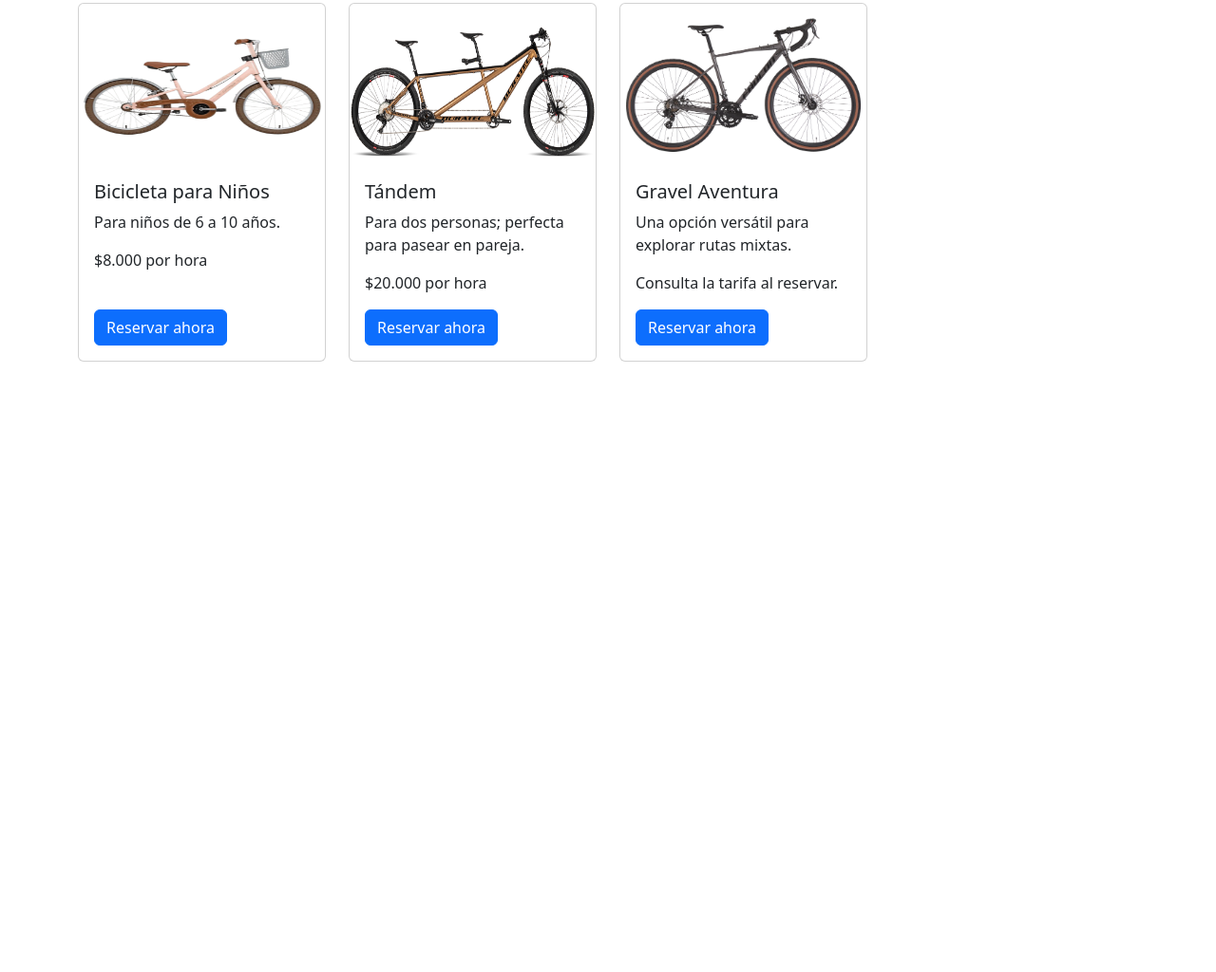
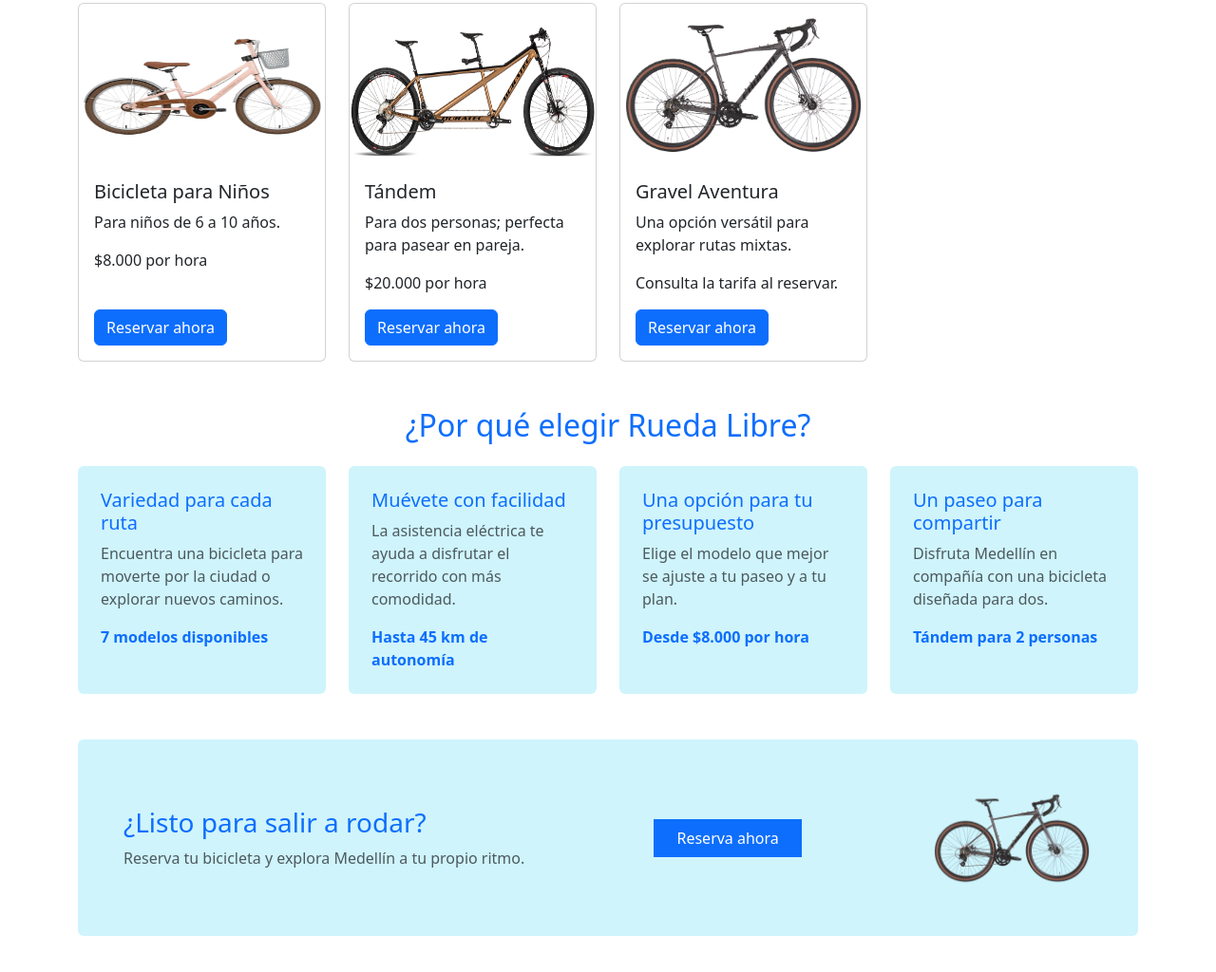
Before and after one commit to lumine909/rueda-libre, a plain HTML site: page pruebas/catalogo-bootstrap.html in a window 1280 px wide. Shown: the part 567-1591 px from the top of the page at 95% size. Before the commit the page ends 996 px from the top, so only its background shows below. Drawn offline with nearby package versions, Linux system fonts and the light colour scheme.

Commit message:
v1.5 boostrap avance

```diff
--- a/pruebas/catalogo-bootstrap.html
+++ b/pruebas/catalogo-bootstrap.html
@@ -96,6 +96,55 @@
           </div>
         </article>
       </section>
+
+      <section class="mt-5" aria-labelledby="beneficios-titulo">
+        <h2 id="beneficios-titulo" class="h2 text-center text-primary mb-4">¿Por qué elegir Rueda Libre?</h2>
+        <div class="row row-cols-1 row-cols-sm-2 row-cols-lg-4 g-4">
+          <article class="col">
+            <div class="h-100 rounded bg-info-subtle p-4">
+              <h3 class="h5 text-primary mb-2">Variedad para cada ruta</h3>
+              <p class="text-body-secondary mb-3">Encuentra una bicicleta para moverte por la ciudad o explorar nuevos caminos.</p>
+              <p class="text-primary fw-bold mb-0">7 modelos disponibles</p>
+            </div>
+          </article>
+          <article class="col">
+            <div class="h-100 rounded bg-info-subtle p-4">
+              <h3 class="h5 text-primary mb-2">Muévete con facilidad</h3>
+              <p class="text-body-secondary mb-3">La asistencia eléctrica te ayuda a disfrutar el recorrido con más comodidad.</p>
+              <p class="text-primary fw-bold mb-0">Hasta 45 km de autonomía</p>
+            </div>
+          </article>
+          <article class="col">
+            <div class="h-100 rounded bg-info-subtle p-4">
+              <h3 class="h5 text-primary mb-2">Una opción para tu presupuesto</h3>
+              <p class="text-body-secondary mb-3">Elige el modelo que mejor se ajuste a tu paseo y a tu plan.</p>
+              <p class="text-primary fw-bold mb-0">Desde $8.000 por hora</p>
+            </div>
+          </article>
+          <article class="col">
+            <div class="h-100 rounded bg-info-subtle p-4">
+              <h3 class="h5 text-primary mb-2">Un paseo para compartir</h3>
+              <p class="text-body-secondary mb-3">Disfruta Medellín en compañía con una bicicleta diseñada para dos.</p>
+              <p class="text-primary fw-bold mb-0">Tándem para 2 personas</p>
+            </div>
+          </article>
+        </div>
+      </section>
+
+      <section class="mt-5 rounded bg-info-subtle p-4 p-md-5 d-flex flex-column flex-md-row align-items-center justify-content-between gap-4" aria-labelledby="reserva-titulo">
+        <div>
+          <h2 id="reserva-titulo" class="h3 text-primary mb-2">¿Listo para salir a rodar?</h2>
+          <p class="text-body-secondary mb-0">Reserva tu bicicleta y explora Medellín a tu propio ritmo.</p>
+        </div>
+        <a class="d-inline-block bg-primary text-white px-4 py-2 text-decoration-none flex-shrink-0" href="../paginas/reservas.html">Reserva ahora</a>
+        <img
+          src="../img/Gravel Aventura.png"
+          class="img-fluid d-none d-md-block"
+          alt=""
+          aria-hidden="true"
+          width="170"
+          height="170">
+      </section>
     </main>
     <script
       src="https://cdn.jsdelivr.net/npm/bootstrap@5.3.8/dist/js/bootstrap.bundle.min.js"
```
Also changed, not shown: bitacora.txt (+8 -0 lines).
